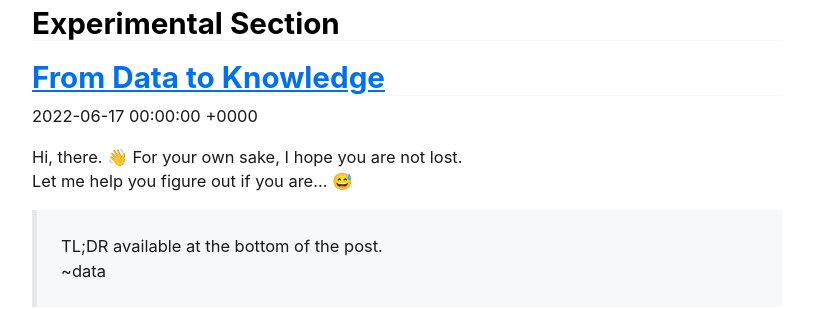
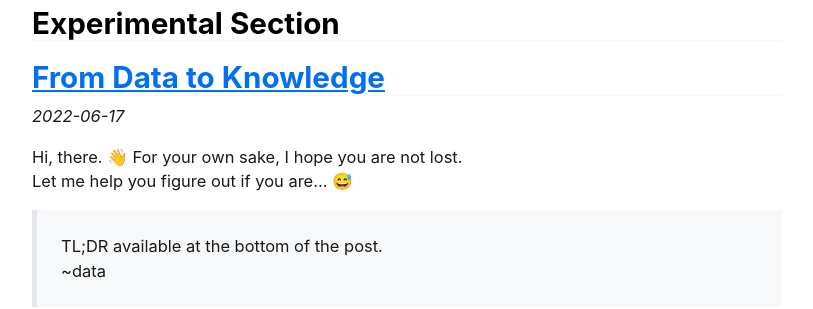
Before and after one commit to datastring/datastring.github.io, a Jekyll site: the page built from blog.md, in a window 1280 px wide and 900 px high. Shown: the part 306-615 px from the top of the window, without its empty margins (233-1046 px from the left). Built offline with Jekyll 4.4.1, drawn with Linux system fonts in a browser that asks for light colours.

Commit message:
blog changes

```diff
--- a/blog.md
+++ b/blog.md
@@ -18,7 +18,8 @@ url: /blog
 <div>
   {% for post in site.posts %}
       <h2><a href="{{ post.url }}">{{ post.title }}</a></h2>
-      <p><span>{{ post.date }}</span></p>
+      <!-- <p><span>{{ post.date | date: "%Y-%m-%d"}}</span></p> -->
+      <p><i>{{ post.date | date: "%Y-%m-%d"}}</i></p>
       <div>
       {{ post.content }}
       </div>
```
